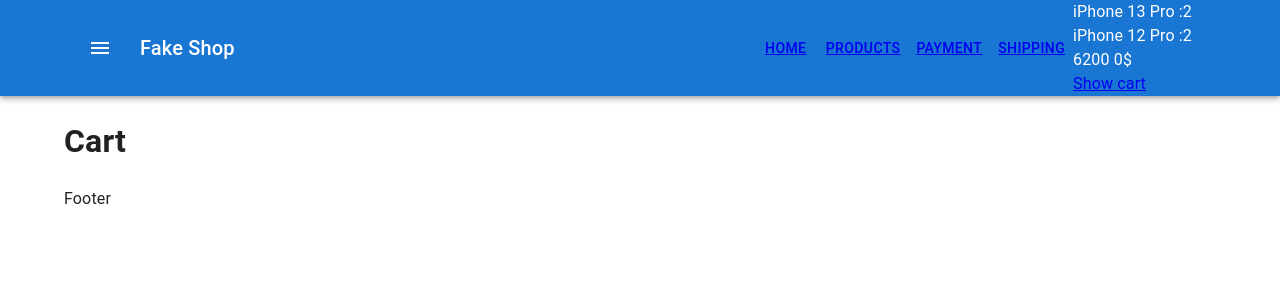
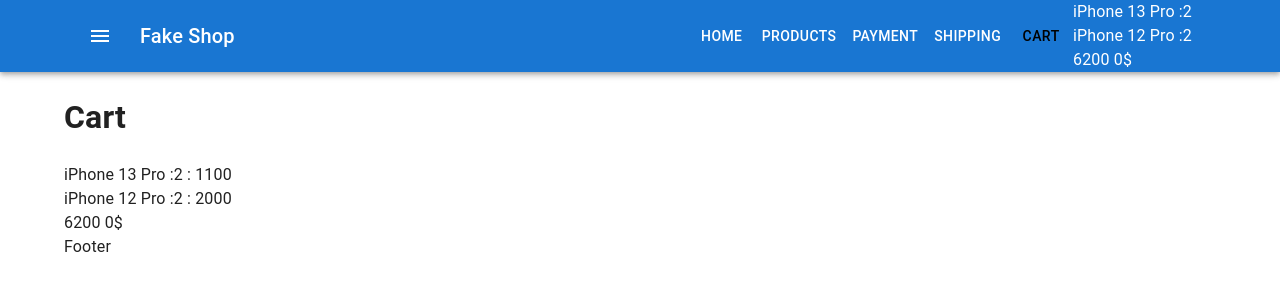
Before and after one commit to OleksaMykhalevich/react_shop_project, a React app: page /cart in a window 1280 px wide. Built offline with nearby package versions, Linux system fonts and the light colour scheme.

Commit message:
add info to Cart Page

```diff
--- a/src/components/Cart/CartHeader.js
+++ b/src/components/Cart/CartHeader.js
@@ -1,7 +1,6 @@
 import React, { useState } from 'react'
 import { keys } from 'lodash'
 import { productsArray } from 'components/products/productsArray'
-import { Link } from 'react-router-dom'
 
 const productsObject = productsArray.reduce(
     (obj, product) => ({
@@ -32,7 +31,6 @@
                 }, 0)}{' '}
                 0$
             </div>
-            <Link to="/cart">Show cart</Link>
         </div>
     )
 }
--- a/src/components/Menu/Menu.js
+++ b/src/components/Menu/Menu.js
@@ -2,7 +2,7 @@
 import { Button } from '@mui/material'
 import { Link, NavLink } from 'react-router-dom'
 
-const setNavLinkClass = ({ isActive }) => (isActive ? 'nav-link' : '')
+const setNavLinkClass = ({ isActive }) => (isActive ? 'nav-link' : 'menu-link')
 export const Menu = () => {
     return (
         <>
@@ -12,13 +12,24 @@
                 </NavLink>
             </Button>
             <Button color="inherit">
-                <NavLink to="/products">Products</NavLink>
+                <NavLink className={setNavLinkClass} to="/products">
+                    Products
+                </NavLink>
             </Button>
             <Button color="inherit">
-                <NavLink to="/payment">Payment</NavLink>
+                <NavLink className={setNavLinkClass} to="/payment">
+                    Payment
+                </NavLink>
             </Button>
             <Button color="inherit">
-                <NavLink to="/shipping">Shipping</NavLink>
+                <NavLink className={setNavLinkClass} to="/shipping">
+                    Shipping
+                </NavLink>
+            </Button>
+            <Button color="inherit">
+                <NavLink className={setNavLinkClass} to="/cart">
+                    Cart
+                </NavLink>
             </Button>
         </>
     )
--- a/src/components/Products/ProductsListItem.css
+++ b/src/components/Products/ProductsListItem.css
@@ -33,4 +33,10 @@
 }
 .nav-link{
    color: black;
+   text-decoration: none;
 }
+
+.menu-link{
+   color:white;
+   text-decoration: none;
+}
--- a/src/containers/App/App.js
+++ b/src/containers/App/App.js
@@ -22,7 +22,10 @@
         <>
             <CssBaseline />
             <Header productsInCart={productsInCart} />
-            <Main addProductToCart={addProductToCart} />
+            <Main
+                productsInCart={productsInCart}
+                addProductToCart={addProductToCart}
+            />
             <Footer />
         </>
     )
--- a/src/containers/Main/Main.js
+++ b/src/containers/Main/Main.js
@@ -6,7 +6,7 @@
 import { PaymentPage } from 'pages/PaymentPage/PaymentPage'
 import { ShippingPage } from 'pages/ShippingPage/ShippingPage'
 
-export const Main = ({ addProductToCart }) => {
+export const Main = ({ addProductToCart, productsInCart }) => {
     return (
         <>
             <Container>
@@ -23,7 +23,10 @@
                             <ProductList addProductToCart={addProductToCart} />
                         }
                     />
-                    <Route path="cart" element={<CartPage />} />
+                    <Route
+                        path="cart"
+                        element={<CartPage productsInCart={productsInCart} />}
+                    />
                     <Route path="payment" element={<PaymentPage />} />
                     <Route path="shipping" element={<ShippingPage />} />
                 </Routes>
--- a/src/pages/CartPage/CartPage.js
+++ b/src/pages/CartPage/CartPage.js
@@ -1,5 +1,38 @@
 import React from 'react'
+import { keys } from 'lodash'
+import { productsArray } from 'components/products/productsArray'
 
-export const CartPage = () => {
-    return <h1>Cart</h1>
+const productsObject = productsArray.reduce(
+    (obj, product) => ({
+        ...obj,
+        [product.id]: product,
+    }),
+    {}
+)
+
+export const CartPage = ({ productsInCart }) => {
+    return (
+        <>
+            <h1>Cart</h1>
+            <div>
+                {keys(productsInCart).map((productId) => (
+                    <div key={productId}>
+                        {productsObject[productId].name} :
+                        {productsInCart[productId]} :{' '}
+                        {productsObject[productId].price}
+                    </div>
+                ))}
+                <div>
+                    {keys(productsInCart).reduce((total, productId) => {
+                        return (
+                            total +
+                            productsObject[productId].price *
+                                productsInCart[productId]
+                        )
+                    }, 0)}{' '}
+                    0$
+                </div>
+            </div>
+        </>
+    )
 }
```
